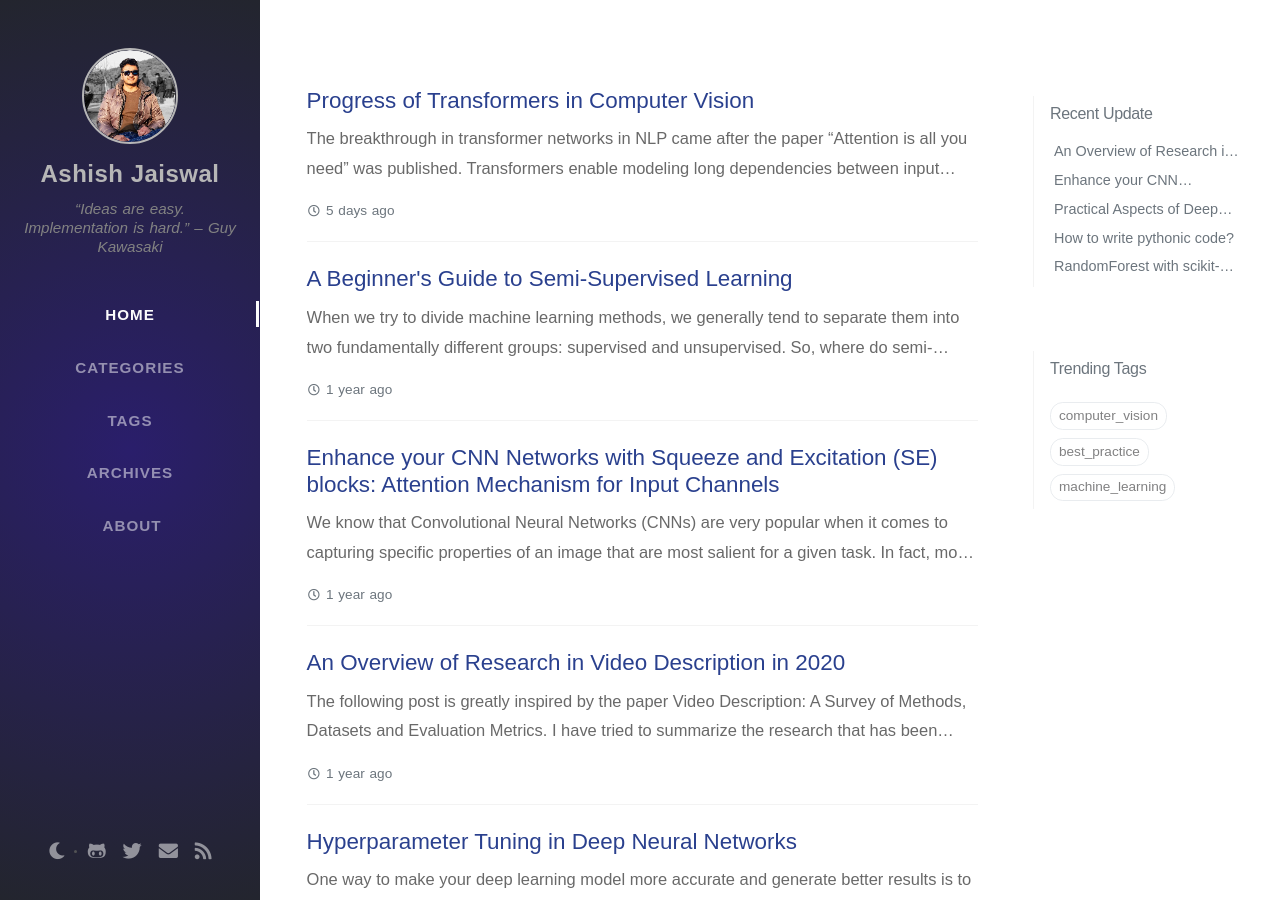
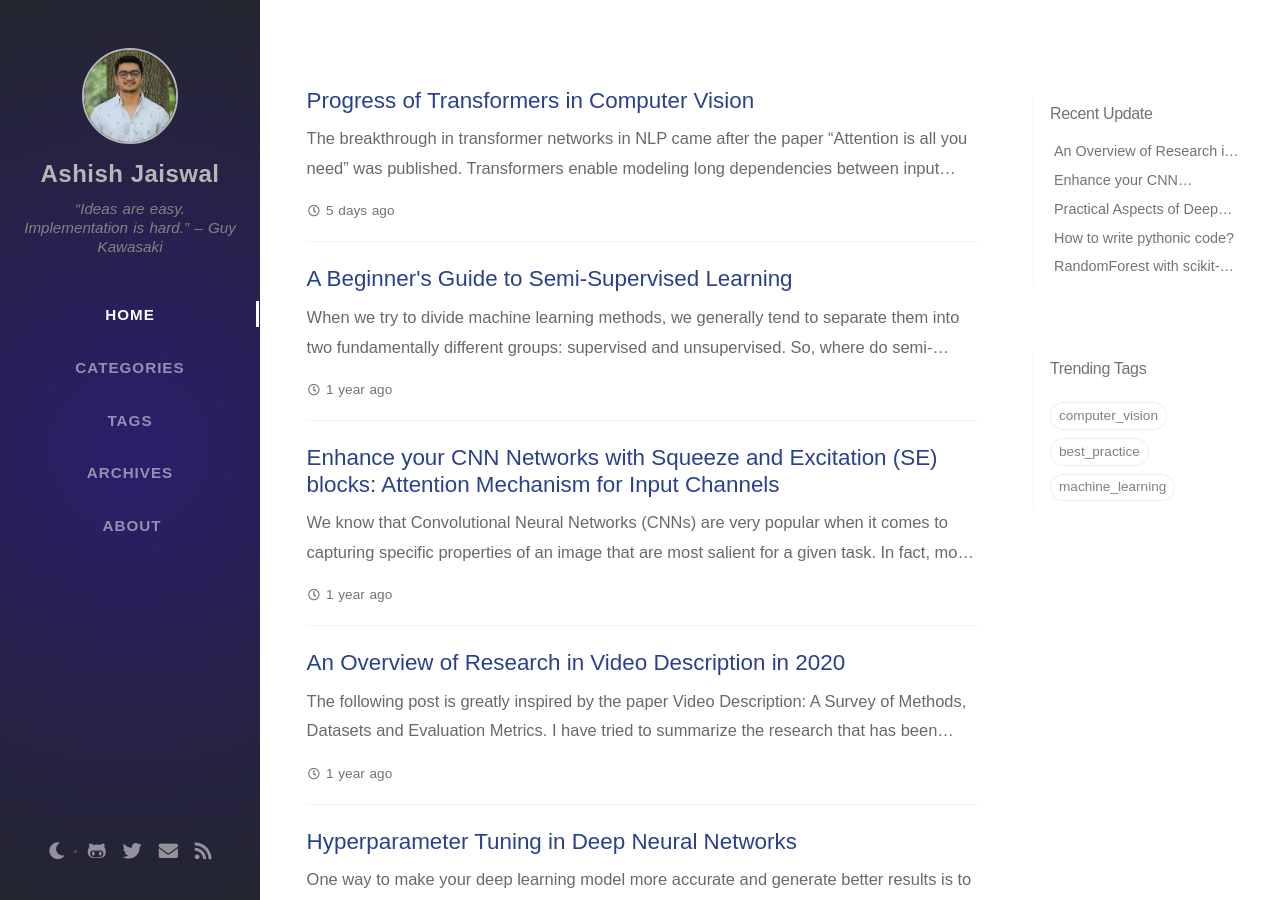
Before and after one commit to asheeshcric/blog, a Jekyll site: the page built from index.html, in a window 1280 px wide and 900 px high. Built offline with Jekyll 4.4.1, drawn with Linux system fonts in a browser that asks for light colours; nearby versions of some CDN libraries; some web fonts are replaced; the list of posts is cut into pages by our own code; comment, search, counter and statistics services are not loaded.

Commit message:
Update personal picture

```diff
--- a/_config.yml
+++ b/_config.yml
@@ -23,7 +23,7 @@
 
 author: Ashish Jaiswal                  # change to your full name
 
-avatar: /assets/img/sample/asheesh.png   # support internet resources
+avatar: /assets/img/sample/asheesh.jpeg   # support internet resources
 
 github:
   username: asheeshcric             # change to your github username
```
Also changed, not shown: assets/img/sample/asheesh.jpeg (added).
